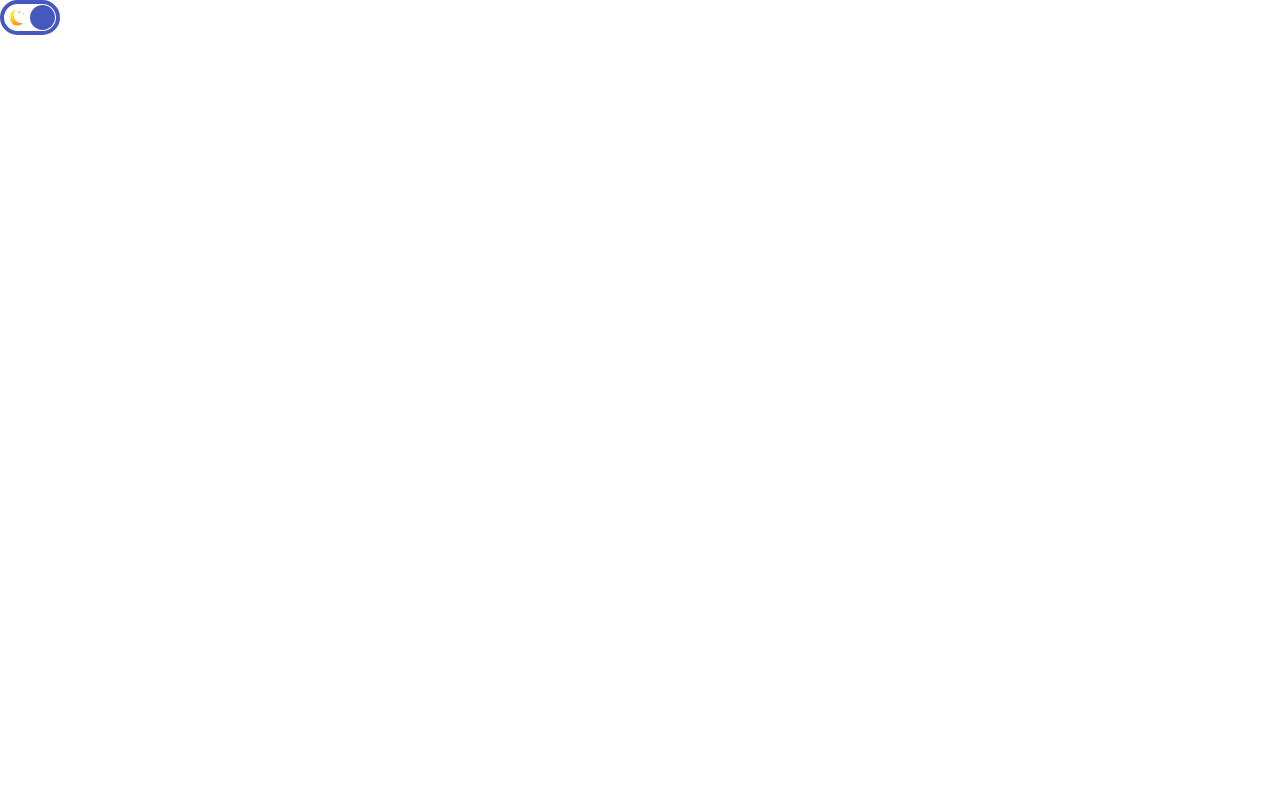
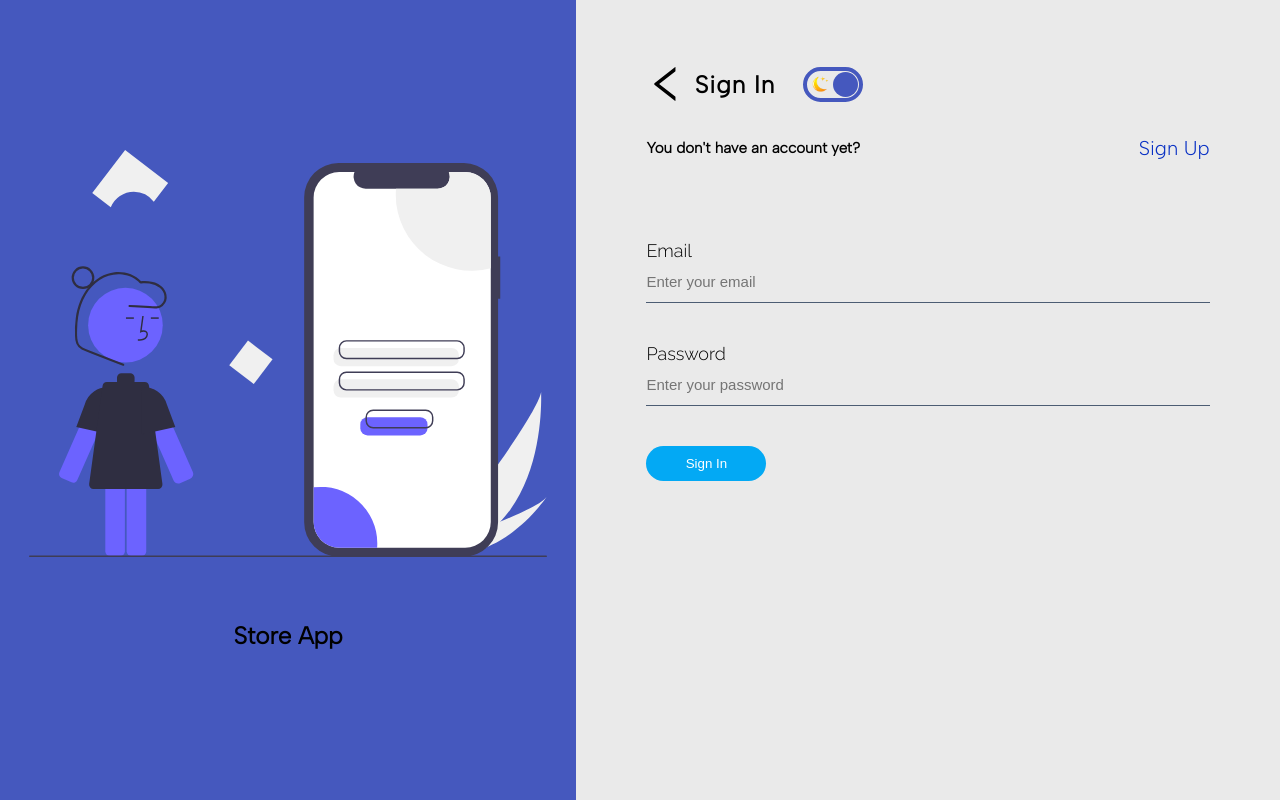
Before and after one commit to Fredvel123/store_app, a React (Create React App) app in the folder client/: page /signin in a window 1280 px wide. Built offline with nearby package versions, Linux system fonts and the light colour scheme.

Commit message:
Sign In page finished

```diff
--- a/client/src/App.jsx
+++ b/client/src/App.jsx
@@ -4,12 +4,15 @@ import { BrowserRouter, Route, Routes } from 'react-router-dom';
 import Signup from './components/SignUp';
 // redux
 import { setTheme } from './redux/slices/theme';
+import { setAuth } from './redux/slices/auth';
 import { useDispatch, useSelector } from 'react-redux';
 import SignIn from './components/SignIn';
 
 export default function App() {
 	const theme = useSelector((state) => state.theme.value);
+	const auth = useSelector((state) => state.auth.value);
 	const dispatch = useDispatch();
+
 	// storaging theme at localstorage
 	useEffect(() => {
 		const data = JSON.parse(localStorage.getItem('theme'));
@@ -22,6 +25,18 @@ export default function App() {
 		localStorage.setItem('theme', JSON.stringify(theme));
 	}, [theme]);
 
+	// storaging auth at localstorage
+	useEffect(() => {
+		const data = JSON.parse(localStorage.getItem('auth'));
+		if (data !== null) {
+			dispatch(setAuth(data));
+		}
+		// eslint-disable-next-line
+	}, []);
+	useEffect(() => {
+		localStorage.setItem('auth', JSON.stringify(auth));
+	}, [auth]);
+
 	return (
 		<BrowserRouter>
 			<Routes>
--- a/client/src/components/SignIn/index.jsx
+++ b/client/src/components/SignIn/index.jsx
@@ -1,9 +1,109 @@
-import React from 'react';
+import React, { useEffect, useState } from 'react';
+// styled components
+import { SigninStyled } from '../../styles/signin';
+import { IconLeft } from '../../styles/signup';
+// images
+import wallpaper from '../../assets/register.svg';
+// themes and fonts
+import { darkTheme, lightTheme, fonts } from '../../styles/tools';
+// redux
+import { useDispatch, useSelector } from 'react-redux';
+import { setAuth } from '../../redux/slices/auth';
+// react router
+import { Link, useNavigate } from 'react-router-dom';
+// end points
+import { logInUser } from '../../configs/endpoints';
 // components
 import ThemeButton from '../_ThemeButton';
+import Inputs from '../_Inputs';
+import Button from '../_Button';
 
 function SignIn() {
-	return <ThemeButton />;
+	useEffect(() => {
+		document.title = 'Store App - Sign In';
+	}, []);
+
+	// theme
+	const theme = useSelector((state) => state.theme.value);
+	// register user
+	const [email, setEmail] = useState({ value: '' });
+	const [password, setPassword] = useState({ value: '' });
+	// redux
+	const auth = useSelector((state) => state.auth.value);
+	const dispatch = useDispatch();
+	const navigate = useNavigate();
+
+	const navigateToHome = async () => {
+		const res = await auth.auth;
+		if (res === true) {
+			navigate('/home', { replace: true });
+		}
+	};
+
+	const registerUser = async () => {
+		const request = await fetch(logInUser, {
+			method: 'POST',
+			headers: {
+				'Content-type': 'application/json',
+			},
+			body: JSON.stringify({
+				email: email.value,
+				password: password.value,
+			}),
+		});
+		const res = await request.json();
+		dispatch(setAuth(res));
+	};
+
+	// sending info
+	const handlerSubmit = (e) => {
+		e.preventDefault();
+		registerUser();
+	};
+	useEffect(() => {
+		navigateToHome();
+	}, [handlerSubmit]);
+
+	return (
+		<SigninStyled color={theme ? lightTheme : darkTheme} font={fonts}>
+			<div className="wallpaper">
+				<img src={wallpaper} alt="wallpaper" />
+				<h2>Store App</h2>
+			</div>
+
+			<div className="register">
+				<div className="header">
+					<Link to="/">
+						<IconLeft color={theme ? lightTheme : darkTheme} />
+					</Link>
+					<h2>Sign In</h2>
+					<ThemeButton />
+				</div>
+				<div className="advice">
+					<h3>You don't have an account yet?</h3>
+					<Link to="/signup">Sign Up</Link>
+				</div>
+				<form onSubmit={handlerSubmit}>
+					<Inputs
+						type="email"
+						placeh="Enter your email"
+						label="Email"
+						state={email}
+						setState={setEmail}
+					/>
+					<Inputs
+						type="password"
+						placeh="Enter your password"
+						label="Password"
+						state={password}
+						setState={setPassword}
+					/>
+					<Button text="Sign In" />
+				</form>
+				<p>{auth.message}</p>
+			</div>
+		</SigninStyled>
+	);
 }
 
 export default SignIn;
--- a/client/src/components/SignUp/index.jsx
+++ b/client/src/components/SignUp/index.jsx
@@ -1,6 +1,4 @@
 import { useEffect, useState } from 'react';
-// styles css
-import Inputs from '../_Inputs';
 // styled components
 import { IconLeft, SignInStyles } from '../../styles/signup';
 // react router
@@ -13,7 +11,10 @@ import { createUser } from '../../configs/endpoints';
 import wallpaper from '../../assets/register.svg';
 // theme and colors
 import { darkTheme, lightTheme, fonts } from '../../styles/tools';
+// redux
 import { useSelector } from 'react-redux';
+// components
+import Inputs from '../_Inputs';
 import ThemeButton from '../_ThemeButton';
 import Button from '../_Button';
 
--- a/client/src/configs/endpoints.js
+++ b/client/src/configs/endpoints.js
@@ -1,4 +1,5 @@
-const mainUrl = 'http://localhost:8000'; // you can add localhost if you're working on your computer
+const mainUrl = 'http://192.168.0.8:8000'; // you can add localhost if you're working on your computer
 
 export const getAllProducts = mainUrl + '/api/products/all';
 export const createUser = mainUrl + '/api/auth/signup';
+export const logInUser = mainUrl + '/api/auth/signin';
--- /dev/null
+++ b/client/src/redux/slices/auth.js
@@ -0,0 +1,19 @@
+import { createSlice } from '@reduxjs/toolkit';
+
+export const authSlice = createSlice({
+	name: 'auth',
+	initialState: {
+		value: {
+			auth: null,
+			message: '',
+			token: '',
+		},
+	},
+	reducers: {
+		setAuth: (state, action) => {
+			state.value = action.payload;
+		},
+	},
+});
+export const { setAuth } = authSlice.actions;
+export default authSlice.reducer;
--- a/client/src/redux/store.js
+++ b/client/src/redux/store.js
@@ -1,8 +1,10 @@
 import { configureStore } from '@reduxjs/toolkit';
 import theme from './slices/theme';
+import auth from './slices/auth';
 
 export const store = configureStore({
 	reducer: {
 		theme,
+		auth,
 	},
 });
--- /dev/null
+++ b/client/src/styles/signin/index.jsx
@@ -0,0 +1,99 @@
+import styled from 'styled-components';
+
+export const SigninStyled = styled.div`
+	display: grid;
+	grid-template-columns: 45% 55%;
+	width: 100%;
+	height: 100vh;
+	.wallpaper {
+		display: flex;
+		justify-content: center;
+		align-items: center;
+		flex-direction: column;
+		background: ${({ color }) => color.third};
+		h2 {
+			color: ${({ color }) => color.titles};
+		}
+		img {
+			width: 90%;
+			margin-bottom: 8vh;
+		}
+	}
+	.register {
+		width: 100%;
+		height: 100vh;
+		padding: 5vh 10%;
+		background: ${({ color }) => color.primary};
+		.header {
+			padding-top: 3vh;
+			display: flex;
+			align-items: center;
+			h2 {
+				letter-spacing: 1px;
+				margin-left: 1.5%;
+				color: ${({ color }) => color.titles};
+				margin-right: 5%;
+			}
+		}
+		form {
+			margin-top: 10vh;
+		}
+		p {
+			margin: 2vh 0;
+			color: ${({ color }) => color.texts};
+			font-size: 15px;
+		}
+		.advice {
+			margin-top: 4vh;
+			display: flex;
+			justify-content: space-between;
+			align-items: center;
+			h3 {
+				color: ${({ color }) => color.titles};
+				font-size: 15px;
+			}
+			a {
+				font-size: 20px;
+				font-weight: 200;
+				color: ${({ color }) => color.info};
+			}
+		}
+	}
+
+	@media screen and (max-width: 700px) {
+		grid-template-columns: 100%;
+		height: auto;
+		.wallpaper {
+			height: 45vh;
+			img {
+				height: 70%;
+				margin-bottom: 2vh;
+			}
+		}
+		.register {
+			.header {
+				padding-top: 3vh;
+				h2 {
+					letter-spacing: 1px;
+					margin-left: 1.5%;
+					font-size: 20px;
+					color: ${({ color }) => color.titles};
+				}
+			}
+		}
+	}
+	@media screen and (max-width: 500px) {
+		.register {
+			.advice {
+				display: flex;
+				flex-direction: column;
+				align-items: flex-start;
+				a {
+					margin-top: 2vh;
+					font-size: 16px;
+					margin-bottom: 3vh;
+				}
+			}
+		}
+	}
+`;
```
